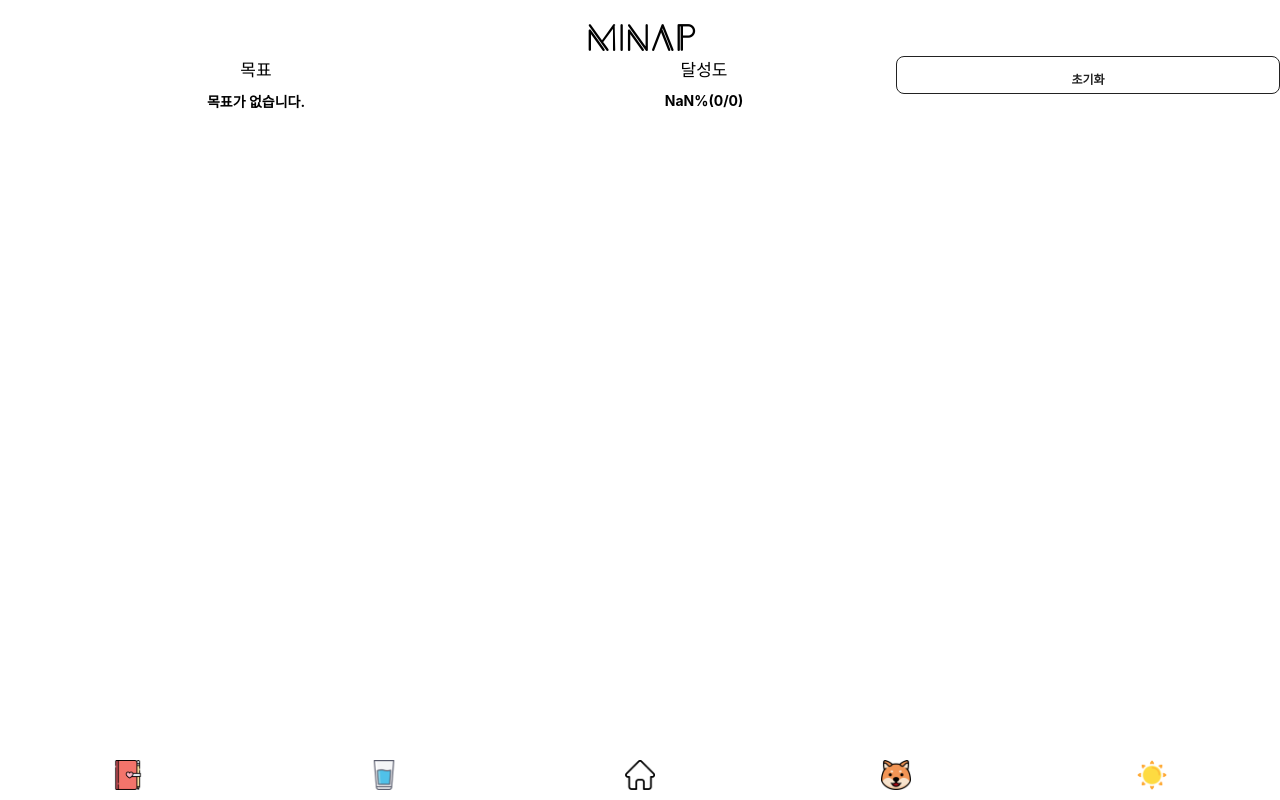
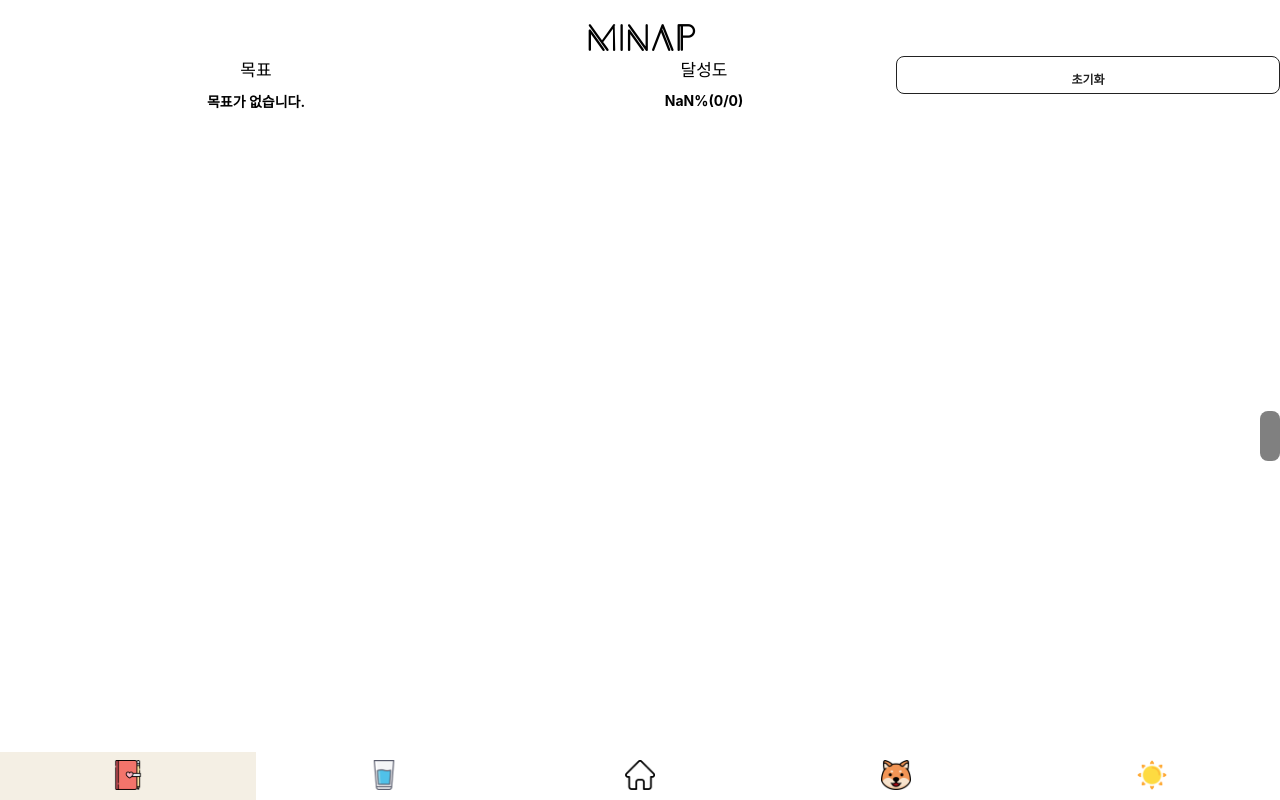
Before and after one commit to giraffeJ/minap, a React (Create React App) app in the folder web/: page / in a window 1280 px wide. Both pictures are taken after a click on the button 128 px from the left and 776 px from the top of the page. Built offline with nearby package versions, Linux system fonts and the light colour scheme.

Commit message:
BottomNav color change when clicked, scrollbar added but not working well

```diff
--- a/web/src/App.tsx
+++ b/web/src/App.tsx
@@ -1,22 +1,23 @@
-import { useState } from 'react';
-import './App.css';
-import { Home } from './component/Home';
-import { BottomNav } from './component/BottomNav';
-import { TopBar } from './component/TopBar';
-import { TodoPage } from './component/TodoPage';
-
-
+import { useState } from "react";
+import "./App.css";
+import { Home } from "./component/Home";
+import { BottomNav } from "./component/BottomNav";
+import { TopBar } from "./component/TopBar";
+import { TodoPage } from "./component/TodoPage";
 
 function App() {
   const [pageNum, setPageNum] = useState(0);
-  var x = "<Home/>"
+  var x = "<Home/>";
   return (
     <div className="App">
-      <meta name="viewport" content="width=device-width, initial-scale=1.0, maximum-scale=1.0, user-scalable=no"></meta>
+      <meta
+        name="viewport"
+        content="width=device-width, initial-scale=1.0, maximum-scale=1.0, user-scalable=no"
+      ></meta>
       <TopBar />
-      {pageNum==0 && <Home />}
-      {pageNum>0 && <TodoPage pageNum={pageNum} />}
-      <BottomNav setPageNum={setPageNum}/>
+      {pageNum == 0 && <Home />}
+      {pageNum > 0 && <TodoPage pageNum={pageNum} />}
+      <BottomNav pageNum={pageNum} setPageNum={setPageNum} />
     </div>
   );
 }
--- a/web/src/component/BottomNav.css
+++ b/web/src/component/BottomNav.css
@@ -1,4 +1,4 @@
-.BottomNav{
+.BottomNav {
   width: 100%;
   height: 6vh;
   position: absolute;
@@ -6,14 +6,21 @@
   border-top: grey 1px;
 }
 
-.NavButton{
+.NavButton {
   width: 20%;
   height: 100%;
   background-color: white;
   border: 0;
 }
 
-.NavButtonImg{
+.NavButton-on {
+  width: 20%;
+  height: 100%;
+  background-color: #f4efe4;
+  border: 0;
+}
+
+.NavButtonImg {
   width: 30px;
   height: 30px;
   margin: auto;
--- a/web/src/component/BottomNav.tsx
+++ b/web/src/component/BottomNav.tsx
@@ -1,27 +1,43 @@
-import './BottomNav.css';
+import "./BottomNav.css";
 
 type Props = {
-  setPageNum: Function
-}
+  pageNum: number;
+  setPageNum: Function;
+};
 
-export const BottomNav = ({setPageNum}: Props) => {
+export const BottomNav = ({ pageNum, setPageNum }: Props) => {
   return (
     <div className="BottomNav">
-      <button className="NavButton" onClick={() => setPageNum(1)}>
+      <button
+        className={pageNum == 1 ? "NavButton-on" : "NavButton"}
+        onClick={() => setPageNum(1)}
+      >
         <img className="NavButtonImg" src="img/diary.png" />
       </button>
-      <button className="NavButton" onClick={() => setPageNum(2)}>
+      <button
+        className={pageNum == 2 ? "NavButton-on" : "NavButton"}
+        onClick={() => setPageNum(2)}
+      >
         <img className="NavButtonImg" src="img/water.png" />
       </button>
-      <button className="NavButton" onClick={() => setPageNum(0)}>
+      <button
+        className={pageNum == 0 ? "NavButton-on" : "NavButton"}
+        onClick={() => setPageNum(0)}
+      >
         <img className="NavButtonImg" src="img/home.png" />
       </button>
-      <button className="NavButton" onClick={() => setPageNum(3)}>
+      <button
+        className={pageNum == 3 ? "NavButton-on" : "NavButton"}
+        onClick={() => setPageNum(3)}
+      >
         <img className="NavButtonImg" src="img/dog.png" />
       </button>
-      <button className="NavButton" onClick={() => setPageNum(4)}>
+      <button
+        className={pageNum == 4 ? "NavButton-on" : "NavButton"}
+        onClick={() => setPageNum(4)}
+      >
         <img className="NavButtonImg" src="img/sun.png" />
       </button>
     </div>
   );
-}
+};
--- a/web/src/component/TodoList.css
+++ b/web/src/component/TodoList.css
@@ -1,5 +1,6 @@
 .TodoList {
-  overflow: auto;
+  overflow-y: scroll;
+  height: 79vh;
 }
 .unchecked {
   width: 100%;
--- a/web/src/component/TodoList.tsx
+++ b/web/src/component/TodoList.tsx
@@ -1,4 +1,4 @@
-import { useState } from "react";
+import { CSSProperties, useEffect, useRef, useState } from "react";
 import { Todo } from "../d";
 import "./TodoList.css";
 
@@ -25,11 +25,113 @@ export const TodoList = ({
   todoList: todoList,
   setTodoList: setTodoList,
 }: Props) => {
+  const scrollRef = useRef<HTMLDivElement>(null);
+  const [scrollPosition, setScrollPosition] = useState<number>(0);
+  function handleScroll() {
+    if (!scrollRef.current || !thumbRef.current) return;
+    const scrollY = scrollRef.current.scrollTop;
+    const maxScroll =
+      scrollRef.current.scrollHeight - scrollRef.current.clientHeight;
+    const maxThumbPosition =
+      scrollRef.current.clientHeight - thumbRef.current.clientHeight;
+    const thumbY = (scrollY * maxThumbPosition) / maxScroll;
+
+    if (thumbRef.current) {
+      thumbRef.current.style.transform = `translateY(${thumbY}px)`;
+    }
+  }
+
+  useEffect(() => {
+    const scrollable: any = scrollRef.current;
+    scrollable.addEventListener("scroll", handleScroll);
+
+    return () => {
+      scrollable.removeEventListener("scroll", handleScroll);
+    };
+  }, []);
+  const scrollbarStyle: React.CSSProperties = {
+    position: "absolute",
+    top: "15vh",
+    right: 0,
+    height: "79vh",
+    width: "20px",
+    display: "flex",
+    alignItems: "center",
+    justifyContent: "center",
+  };
+
+  const thumbStyle: React.CSSProperties = {
+    backgroundColor: "gray",
+    borderRadius: "8px",
+    height: "50px",
+    width: "100%",
+    transform: `translateY(${scrollPosition}px)`,
+  };
+
+  const thumbRef = useRef<HTMLDivElement>(null);
+
+  function handleThumbMouseDown(e: React.MouseEvent<HTMLDivElement>) {
+    e.preventDefault();
+    if (!scrollRef.current || !thumbRef.current) return;
+
+    const scrollable: any = scrollRef.current;
+    const initialMouseY = e.clientY;
+    const initialThumbY = parseFloat(
+      thumbRef.current.style.transform.slice(11)
+    );
+
+    function handleMouseMove(e: MouseEvent) {
+      const { top: contentTop } = scrollable.getBoundingClientRect();
+      if (thumbRef.current) {
+        const deltaY = e.clientY - initialMouseY;
+        const y = initialThumbY + deltaY;
+        const maxThumbPosition =
+          scrollable.clientHeight - thumbRef.current.clientHeight;
+
+        // Thumb의 위치를 scrollable 요소의 범위 내에서만 유지합니다.
+        const clampedY = Math.min(Math.max(y, 0), maxThumbPosition);
+        const scrollY =
+          (clampedY * (scrollable.scrollHeight - scrollable.clientHeight)) /
+          (scrollable.clientHeight - thumbRef.current.clientHeight);
+
+        thumbRef.current.style.transform = `translateY(${clampedY}px)`;
+        scrollable.scrollTop = scrollY;
+      }
+    }
+
+    function handleMouseUp() {
+      document.removeEventListener("mousemove", handleMouseMove);
+      document.removeEventListener("mouseup", handleMouseUp);
+    }
+
+    document.addEventListener("mousemove", handleMouseMove);
+    document.addEventListener("mouseup", handleMouseUp);
+  }
+  function handleScrollbarClick(e: React.MouseEvent<HTMLDivElement>) {
+    if (!scrollRef.current || !thumbRef.current) return;
+    const scrollable: any = scrollRef.current;
+    const { top: contentTop } = scrollRef.current.getBoundingClientRect();
+    const y = e.clientY - contentTop - thumbRef.current.clientHeight / 2;
+    const maxThumbPosition =
+      scrollRef.current.clientHeight - thumbRef.current.clientHeight;
+
+    // Thumb의 위치를 scrollable 요소의 범위 내에서만 유지합니다.
+    const clampedY = Math.min(Math.max(y, 0), maxThumbPosition);
+
+    const scrollY =
+      (clampedY * (scrollable.scrollHeight - scrollable.clientHeight)) /
+      (scrollable.clientHeight - thumbRef.current.clientHeight);
+
+    thumbRef.current.style.transform = `translateY(${clampedY}px)`;
+    scrollable.scrollTop = scrollY;
+  }
+
   const [buttonClickAudio] = useState(new Audio("/click.mp3"));
   const playSound = () => {
     buttonClickAudio.currentTime = 0;
     buttonClickAudio.play();
   };
+
   const vibrate = () => {
     if ((window as any).messageHandler) {
       (window as any).messageHandler.postMessage("vibrate");
@@ -38,13 +140,14 @@ export const TodoList = ({
       navigator.vibrate(200);
     }
   };
+
   const UpdateTodoList = (
     date: string,
     todoList: Todo[],
     setTodoList: Function
   ) => {
     playSound();
-    window.navigator.vibrate(200);
+    vibrate();
     let foundIndex = todoList.findIndex((x) => x.date == date);
     let tmpTodo = [...todoList];
     tmpTodo[foundIndex].done = !tmpTodo[foundIndex].done;
@@ -52,7 +155,7 @@ export const TodoList = ({
     setTodoList(tmpTodo);
   };
   return (
-    <div className="TodoList">
+    <div ref={scrollRef} className="TodoList">
       {todoList.map(({ date, done, strikes }) => (
         <button
           className={done ? "checked" : "unchecked"}
@@ -62,6 +165,13 @@ export const TodoList = ({
           <span className="listStrikes">{strikes}일 연속 성공!</span>
         </button>
       ))}
+      <div style={scrollbarStyle} onClick={handleScrollbarClick}>
+        <div
+          ref={thumbRef}
+          style={thumbStyle}
+          onMouseDown={handleThumbMouseDown}
+        />
+      </div>
     </div>
   );
 };
--- a/web/src/component/TodoPage.css
+++ b/web/src/component/TodoPage.css
@@ -1,17 +1,16 @@
-.TodoPage{
+.TodoPage {
   width: 100%;
   height: 87vh;
-  overflow-y: scroll;
 }
 
-.TitleBox{
-  display:flex;
+.TitleBox {
+  display: flex;
   width: 100%;
   height: 8vh;
   vertical-align: middle;
 }
 
-.Goal{
+.Goal {
   display: inline-flex;
   flex-direction: column;
   vertical-align: middle;
@@ -19,7 +18,7 @@
   height: 100%;
 }
 
-.Rate{
+.Rate {
   display: flex;
   flex-direction: column;
   vertical-align: middle;
@@ -27,13 +26,13 @@
   height: 100%;
 }
 
-.ButtonArea{
+.ButtonArea {
   display: flex;
   width: 30%;
   height: 100%;
 }
 
-.RestartButton{
+.RestartButton {
   position: relative;
   height: 60%;
   width: 100%;
@@ -48,35 +47,36 @@
   border-radius: 8px;
   padding: 13px 23px;
   border: 1px solid #222222;
-  transition: box-shadow 0.2s ease 0s, -ms-transform 0.1s ease 0s, -webkit-transform 0.1s ease 0s, transform 0.1s ease 0s;
+  transition: box-shadow 0.2s ease 0s, -ms-transform 0.1s ease 0s,
+    -webkit-transform 0.1s ease 0s, transform 0.1s ease 0s;
   background: #fff;
   color: #222222;
 }
 .RestartButton:hover {
-    border-color: #000000;
-    background: #f7f7f7;
+  border-color: #000000;
+  background: #f7f7f7;
 }
 
-.TitleText{
+.TitleText {
   display: table;
   width: 100%;
   height: 40%;
 }
 
-.TitleText p{
+.TitleText p {
   display: table-cell;
   vertical-align: middle;
   font-size: 17px;
   font-weight: 400;
 }
 
-.TitleValue{
+.TitleValue {
   display: table;
   width: 100%;
   height: 60%;
 }
 
-.TitleValue p{
+.TitleValue p {
   display: table-cell;
   vertical-align: middle;
   font-size: 14px;
```
